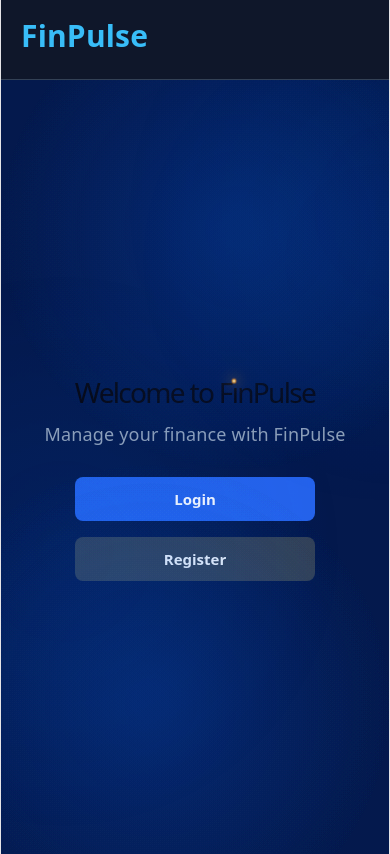
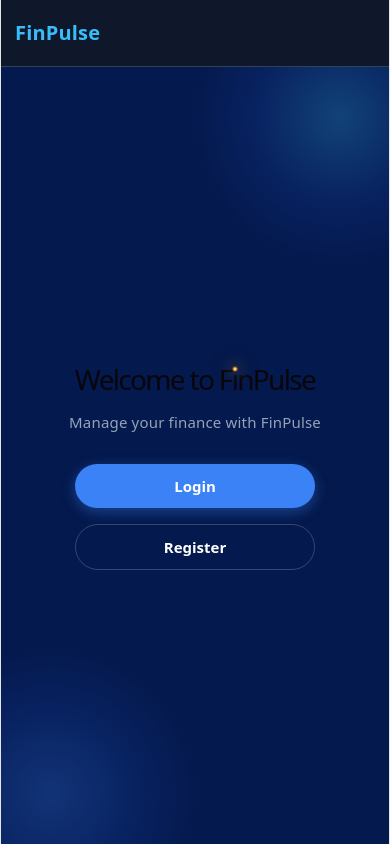
Before and after one commit to Shaik-Sohel8/FinPulse, a React (Vite) app: page / in a window 390 px wide. Built offline with nearby package versions, Linux system fonts and the light colour scheme.

Commit message:
CSS update

```diff
--- a/src/App.css
+++ b/src/App.css
@@ -20,28 +20,31 @@ body {
 .header {
   display: flex;
   justify-content: space-between;
-  align-items: flex-start;
+  align-items: center;
+  gap: 10px;
+  position: sticky;
+  top: 0;
+  z-index: 100;
+  width: 100%;
   height: 5rem;
-  padding: 18px 32px;
+  padding: 0 32px;
   background-color: #0f172a;
   border-bottom: 1px solid #334155;
-  animation: fadeinh 1.2s ease-in-out;
+  animation: fadeinh 0.8s ease-out;
 }
 
 @keyframes fadeinh {
-  from{
+  from {
     opacity: 0;
-    transform: translateY(-100px);
+    transform: translateY(-40px);
   }
-  to{
+  to {
     opacity: 1;
-    transform: 0;
+    transform: translateY(0);
   }
 }
 
-
 .brand {
-  margin-top: 10px;
   font-size: 30px;
   font-weight: 700;
   color: #38bdf8;
@@ -56,54 +59,74 @@ body {
   justify-content: center;
   align-items: center;
   text-align: center;
-  min-height: calc(100vh - 70px);
+  min-height: calc(100vh - 5rem);
   padding: 20px;
   overflow: hidden;
-  animation: fadeinm 0.9s ease-in-out;
+  animation: fadeinm 0.9s ease-out;
+}
+
+/* Keep hero text and buttons cleanly above the background glows */
+.hero > * {
+  position: relative;
+  z-index: 1;
 }
 
 @keyframes fadeinm {
-  from{
+  from {
     opacity: 0;
-    transform: translateY(-100px);
+    transform: translateY(-30px);
   }
-  to{
+  to {
     opacity: 1;
-    transform: 0;
+    transform: translateY(0);
   }
 }
 
-.hero ::before{
-  content: '';
+/* Top-right ambient glow (NO space before ::before) */
+.hero::before {
+  content: "";
   position: absolute;
-  top: -100px;
-  right: -100px;
+  top: -150px;
+  right: -150px;
   width: 500px;
   height: 500px;
-  background: radial-gradient(circle, rgba(12, 98, 235, 0.05) 5%, rgba(13, 83, 236, 0) 70%);
+  border-radius: 50%;
+  background: radial-gradient(
+    circle,
+    rgba(56, 189, 248, 0.25) 0%,
+    rgba(37, 99, 235, 0.12) 40%,
+    rgba(13, 83, 236, 0) 70%
+  );
   z-index: 0;
   pointer-events: none;
-  animation: fade 2s ease-in-out;
+  animation: fade 1.6s ease-in-out;
 }
 
-.hero ::after{
-  content: '';
+/* Bottom-left ambient glow (NO space before ::after) */
+.hero::after {
+  content: "";
   position: absolute;
-  bottom: -100px;
-  left: -100px;
+  bottom: -150px;
+  left: -150px;
   width: 500px;
   height: 500px;
-  background: radial-gradient(circle, rgba(12, 98, 235, 0.05) 5%, rgba(13, 83, 236, 0) 70%);
+  border-radius: 50%;
+  background: radial-gradient(
+    circle,
+    rgba(59, 130, 246, 0.25) 0%,
+    rgba(37, 99, 235, 0.12) 40%,
+    rgba(13, 83, 236, 0) 70%
+  );
   z-index: 0;
   pointer-events: none;
-  animation: fade 2s ease-in-out;
+  animation: fade 1.6s ease-in-out;
 }
 
 @keyframes fade {
-  from{
+  from {
     opacity: 0;
   }
-  to{
+  to {
     opacity: 1;
   }
 }
@@ -112,31 +135,6 @@ body {
   font-size: 42px;
   line-height: 1.3;
   margin-bottom: 12px;
-}
-
-@media (max-width: 576px) {
-  .header {
-    padding: 14px 20px;
-  }
-
-  .hero {
-    padding: 32px 20px;
-  }
-
-  .hero h1 {
-    font-size: 28px;
-    line-height: 1.35;
-  }
-
-  .hero p {
-    font-size: 15px;
-  }
-
-  .btn-group {
-    flex-direction: column;
-    width: 100%;
-    max-width: 240px;
-  }
 }
 
 .hero p {
@@ -154,28 +152,34 @@ body {
 .btn {
   padding: 12px 24px;
   border: none;
-  border-radius: 8px;
+  border-radius: 8rem;
   font-size: 15px;
   font-weight: 600;
   cursor: pointer;
+  transition: transform 0.15s ease, background-color 0.15s ease;
 }
 
 .btn-primary {
-  background-color: #2563eb;
+  background-color: #3b82f6;
   color: #ffffff;
+  box-shadow: 0 4px 14px rgba(59, 130, 246, 0.4);
 }
 
 .btn-primary:hover {
-  background-color: #1d4ed8;
+  background-color: #2563eb;
+  transform: translateY(-2px);
 }
 
 .btn-secondary {
-  background-color: #334155;
-  color: #f8fafc;
+  background-color: transparent;
+  color: #ffffff;
+  border: 1px solid rgba(255, 255, 255, 0.2);
 }
 
 .btn-secondary:hover {
-  background-color: #475569;
+  border-color: #ffffff;
+  background-color: rgba(255, 255, 255, 0.05);
+  transform: translateY(-2px);
 }
 
 .btn-approve {
@@ -195,9 +199,9 @@ body {
   display: flex;
   justify-content: center;
   align-items: center;
-  min-height: calc(100vh - 70px);
+  min-height: calc(100vh - 5rem);
   padding: 20px;
-  animation: fadeinm 0.9s ease-in-out;
+  animation: fadeinm 0.9s ease-out;
 }
 
 .form-card {
@@ -304,3 +308,74 @@ body {
   margin-left: 8px;
   text-transform: capitalize;
 }
+
+/* Header buttons stay neatly side by side */
+.header .btn-group {
+  display: flex;
+  align-items: center;
+  gap: 10px;
+  margin-top: 0;
+}
+
+.header .btn {
+  white-space: nowrap;
+}
+
+/* Mobile screens (phones) */
+@media (max-width: 600px) {
+  .header {
+    height: 4.2rem;
+    padding: 0 14px;
+  }
+
+  .header .brand {
+    font-size: 20px;
+  }
+
+  .header .btn-group {
+    gap: 8px;
+  }
+
+  .header .btn {
+    padding: 7px 12px;
+    font-size: 13px;
+  }
+
+  .hero {
+    min-height: calc(100vh - 4.2rem);
+    padding: 32px 20px;
+  }
+
+  /* Smaller glows so they frame mobile screens neatly */
+  .hero::before,
+  .hero::after {
+    width: 300px;
+    height: 300px;
+  }
+
+  .hero::before {
+    top: -100px;
+    right: -100px;
+  }
+
+  .hero::after {
+    bottom: -100px;
+    left: -100px;
+  }
+
+  .hero h1 {
+    font-size: 28px;
+    line-height: 1.35;
+  }
+
+  .hero p {
+    font-size: 15px;
+  }
+
+  /* Only stack the Login/Register buttons in the hero, NOT the header buttons */
+  .hero .btn-group {
+    flex-direction: column;
+    width: 100%;
+    max-width: 240px;
+  }
+}
--- a/src/pages/LandingPage.css
+++ b/src/pages/LandingPage.css
@@ -12,10 +12,10 @@
 /* Fire-colored spark that becomes the dot of "i" */
 .spark-dot {
   position: absolute;
-  top: 0.18em;
-  left: 50%;
-  width: 0.16em;
-  height: 0.16em;
+  top: 0.22em;
+  left: 58%;
+  width: 0.15em;
+  height: 0.15em;
   margin-left: -0.08em;
   border-radius: 50%;
   opacity: 0;
```
